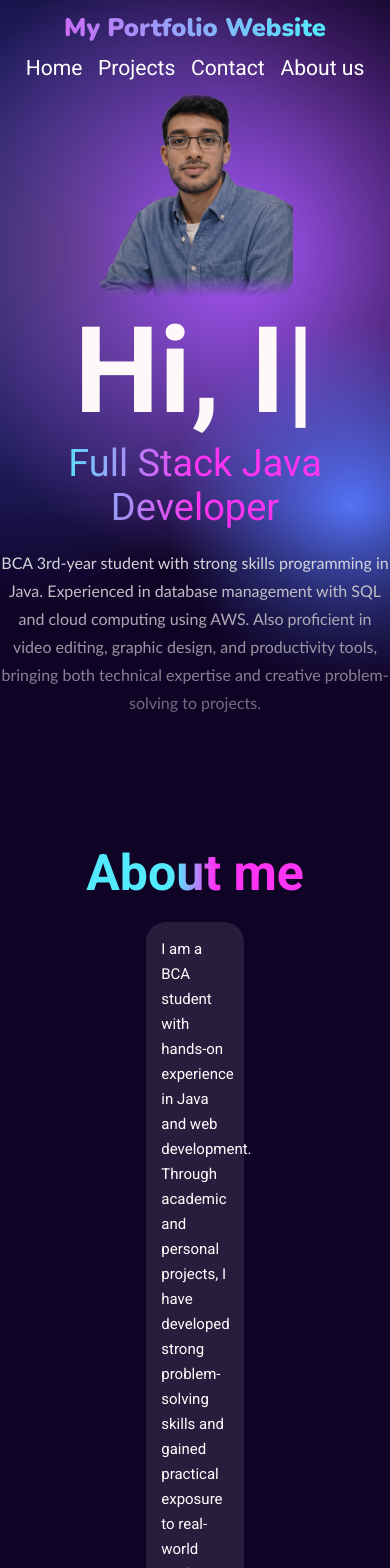
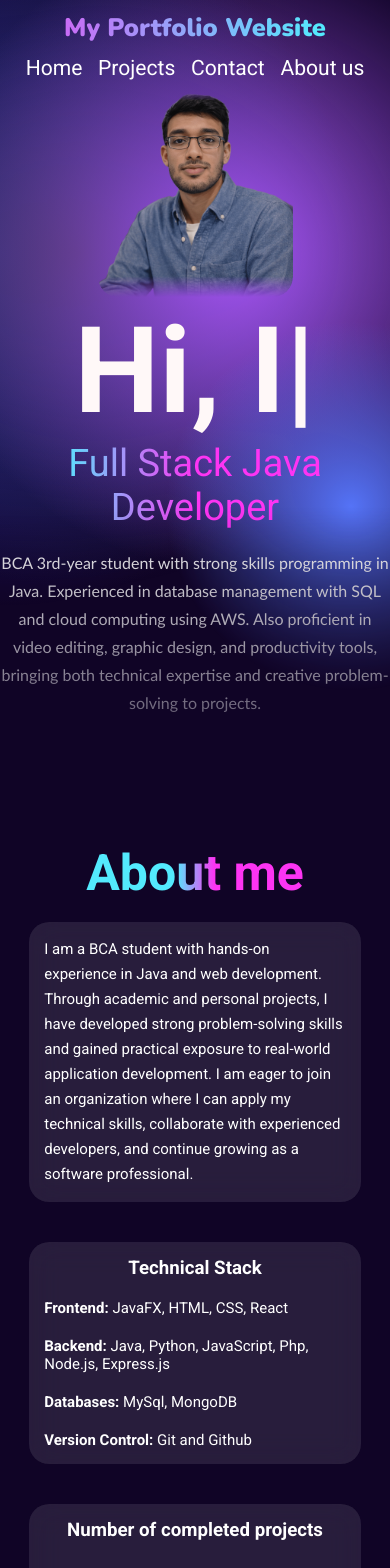
Before and after one commit to Tanishq242/myPortfolio, a React (Vite) app: page / in a window 390 px wide. Shown: the top 1568 px of the page. Built offline with nearby package versions, Linux system fonts and the light colour scheme.

Commit message:
Update aboutpage.css

```diff
--- a/src/components/aboutpage.css
+++ b/src/components/aboutpage.css
@@ -90,3 +90,12 @@
 .resumeIcon:hover {
   transform: scale(1.2);
 }
+
+@media(max-width: 768px) {
+  .about-content,
+  .skill-content,
+  .project-count,
+  .resume-box {
+    width: 85%;
+  }
+}
```
